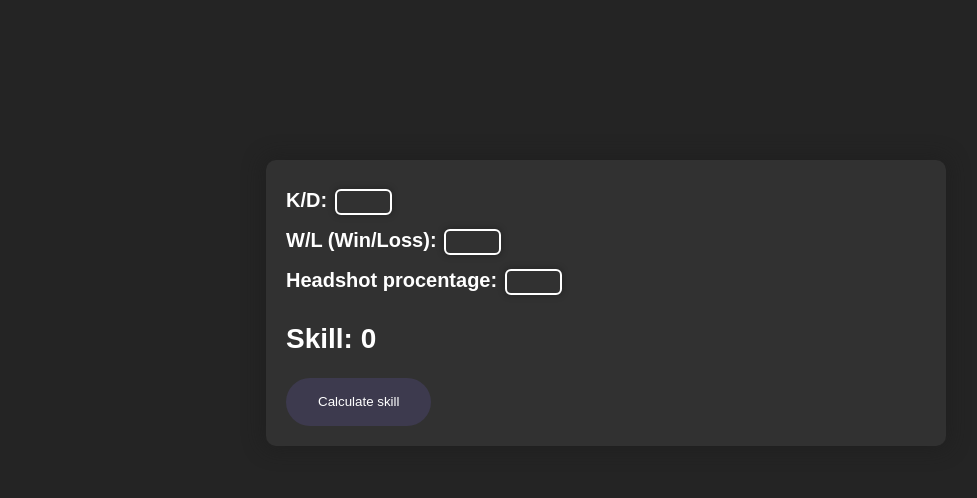
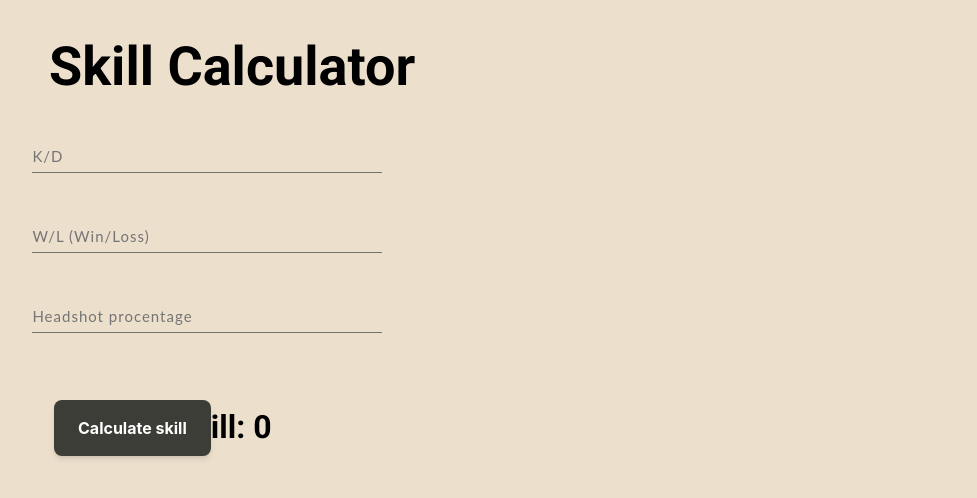
Before and after one commit to Sm1ltins/skillcalculator, a plain HTML site: page index.html in a window 1280 px wide. Shown: the whole page, without its empty margins (34-1011 px from the left). Drawn offline with Linux system fonts and the light colour scheme; a web font is replaced by a local one.

Commit message:
Add files via upload

```diff
--- a/index.html
+++ b/index.html
@@ -4,20 +4,31 @@
 <script src="js.js"></script>
 <head>
 <title>Skill calculator</title>
+<link rel="icon" type="image/x-icon" href="idea.ico">
 </head>
 <div id="box">
+    <div id="title">Skill Calculator</div>
     <div id="skillcalculator">
-        <div id="kd">
-            K/D:
-            <input type="number" id="killdeath" name="K/D" min="0" max="100" >
+       <div id="kd">
+            <div class="col-3 input-effect">
+                <input class="effect-16" id="killdeath" type="number" placeholder="K/D">
+                <label></label>
+                <span class="focus-border"></span>
+            </div>
         </div>
         <div id="wl">
-            W/L (Win/Loss):
-            <input type="number" id="winloss" name="W/L" min="0" max="100">
+            <div class="col-3 input-effect">
+                <input class="effect-16" id="winloss" type="number" placeholder="W/L (Win/Loss)">
+                <label></label>
+                <span class="focus-border"></span>
+            </div>
         </div>
         <div id="hs">
-            Headshot procentage:
-            <input type="number" id="headshots" name="Headshot procentage" min="0" max="100">
+            <div class="col-3 input-effect">
+                <input class="effect-16" id="headshots" type="number" placeholder="Headshot procentage">
+                <label></label>
+                <span class="focus-border"></span>
+            </div>
         </div>
         <div id="results"><h1 id="result">Skill: 0</h1></div>
         <button class="button" onclick="calculateskill()"><span class="button-content">Calculate skill</span></button>
--- a/styles.css
+++ b/styles.css
@@ -1,96 +1,126 @@
-body {
-    background-color: rgb(36, 36, 36);
-    color: white;
-    font-family: Arial, Helvetica, sans-serif;
-    font-weight: 600;
+@import url('https://fonts.googleapis.com/css2?family=Roboto:ital,wght@0,100;0,300;0,400;0,500;0,700;0,900;1,100;1,300;1,400;1,500;1,700;1,900&display=swap');
+@import url('https://fonts.googleapis.com/css?family=Damion|Muli:400,600');
+body{
+  font-family: 'Muli', sans-serif;
+  background: rgb(236, 223, 204);
 }
+h2 {
+    font-family: 'Damion', cursive;
+    font-weight: 400;
+    color: #4caf50;
+    font-size: 35px;
+    text-align: center;
+    position: relative;
+}
+h2:before {
+    position: absolute;
+    content: '';
+    width: 100%;
+    left: 0;
+    top: 22px;
+    background: #4caf50;
+    height: 1px;
+}
+h2 i {
+    font-style: normal;
+    background: #fff;
+    position: relative;
+    padding: 10px;
+}
+:focus{outline: none;}
 
-#skillcalculator {
-    box-shadow: 0px 0px 20px 4px rgba(29, 29, 29, 0.493);
-    font-size: 20px;
-    width: 50%;
-    line-height: 40px;
-    border-radius: 10px;
-    padding: 20px;
-    top: 20%;
-    transform: translate(-50%, 0);
-    position: fixed;
-    background-color: rgb(49, 49, 49);
-    border: 100px;
-    left: 50%;
-}
+/* necessary to give position: relative to parent. */
+input[type="number"]{font: 15px/24px 'Muli', sans-serif; color: rgb(105, 117, 101); width: 100%; box-sizing: border-box; letter-spacing: 1px;}
 
-input {
-    padding: 2px;
-    margin: 2px;
-    font-size: 16px;
-    color: white;
-    caret-color: white;
-    background-color: rgba(0, 0, 0, 0);
-    border-radius: 6px;
-    border: 2px solid white;
-    transition: box-shadow .3s;
-    box-shadow: 0px 0px 6px 1px rgba(8, 8, 8, 0.26);
-}
+:focus{outline: none;}
 
+.col-3{float: left; width: 27.33%; margin: 40px 3%; position: relative;} /* necessary to give position: relative to parent. */
+input[type="number"]{font: 15px/24px "Lato", Arial, sans-serif; color: rgb(105, 117, 101); width: 100%; box-sizing: border-box; letter-spacing: 1px;}
 
-input:focus {
-    box-shadow: 0px 0px 7px;
-    caret-color: white;
-    transition: box-shadow .3s;
-    outline: 0;
-    border-radius: 6px;
-    border: 2px solid white;
-}
+.effect-16,
+.effect-17,
+.effect-18{border: 0; padding: 4px 0; border-bottom: 1px solid rgb(105, 117, 101); background-color: transparent;}
 
+.effect-16 ~ .focus-border{position: absolute; bottom: 0; left: 0; width: 0; height: 2px; background-color: rgb(60, 61, 55); transition: 0.4s;}
+.effect-16:focus ~ .focus-border,
+.has-content.effect-16 ~ .focus-border{width: 100%; transition: 0.4s;}
+.effect-16 ~ label{position: absolute; left: 0; width: 100%; top: 9px; color: rgb(105, 117, 101); transition: 0.3s; z-index: -1; letter-spacing: 0.5px;}
+.effect-16:focus ~ label, .has-content.effect-16 ~ label{top: -16px; font-size: 12px; color: rgb(60, 61, 55); transition: 0.3s;}
+
+/* Chrome, Safari, Edge, Opera */
 input::-webkit-outer-spin-button,
 input::-webkit-inner-spin-button {
   -webkit-appearance: none;
   margin: 0;
 }
 
+/* Firefox */
+input[type=number] {
+  -moz-appearance: textfield;
+}
+
+#title {
+  margin-top: 35px;
+  margin-left: 75px;
+  font-size: 54px;
+  font-family: roboto;
+  font-weight: 600;
+}
+
 #result {
-    position: relative;
-    width: 80%;
-    font-size: 28px;
+  margin: 80px;
+  position: fixed;
+  top: 41%;
+  left: 10%;
+  font-family: roboto;
+  font-weight: 600;
+}
+
+#kd {
+  position: fixed;
+  margin: 20px;
+  width: 100%;
+  top: 10%;
+}
+
+#wl {
+  position: fixed;
+  margin: 20px;
+  width: 100%;
+  top: 20%;
+}
+
+#hs {
+  position: fixed;
+  margin: 20px;
+  width: 100%;
+  top: 30%;
 }
 
 .button {
-    position: relative;
-    overflow: hidden;
-    height: 3rem;
-    padding: 0 2rem;
-    border-radius: 1.5rem;
-    background: #3d3a4e;
-    background-size: 400%;
-    color: #fff;
-    border: none;
+  top: 40%;
+  margin: 80px;
+  position: fixed;
+  align-items: center;
+  background: rgb(60, 61, 55);
+  border: 0 solid #E2E8F0;
+  box-shadow: 0 4px 6px -1px rgba(0, 0, 0, 0.1), 0 2px 4px -1px rgba(0, 0, 0, 0.06);
+  box-sizing: border-box;
+  color: #ffffff;
+  display: inline-flex;
+  font-family: Inter, sans-serif;
+  font-size: 1rem;
+  font-weight: 700;
+  height: 56px;
+  justify-content: center;
+  line-height: 24px;
+  overflow-wrap: break-word;
+  padding: 24px;
+  text-decoration: none;
+  width: auto;
+  border-radius: 8px;
   cursor: pointer;
+  user-select: none;
+  -webkit-user-select: none;
+  touch-action: manipulation;
 }
-
-  .button:hover::before {
-    transform: scaleX(1);
-  }
-
-  .button-content {
-    position: relative;
-    z-index: 1;
-  }
-
-  .button::before {
-    content: "";
-    position: absolute;
-    top: 0;
-    left: 0;
-    transform: scaleX(0);
-    transform-origin: 0 50%;
-    width: 100%;
-    height: inherit;
-    border-radius: inherit;
-    background: linear-gradient(
-      82.3deg,
-      rgba(150, 93, 233, 1) 10.8%,
-      rgba(99, 88, 238, 1) 94.3%
-    );
-    transition: all 0.475s;
-  }
```
Also changed, not shown: idea.ico (added). Lines whose indentation alone changed are shown as unchanged.
